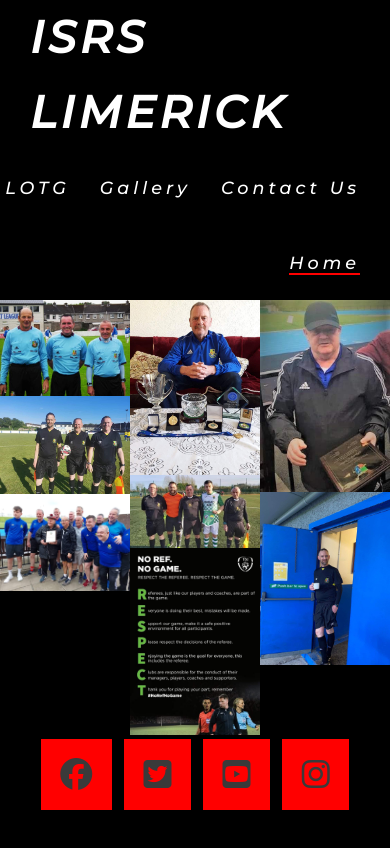
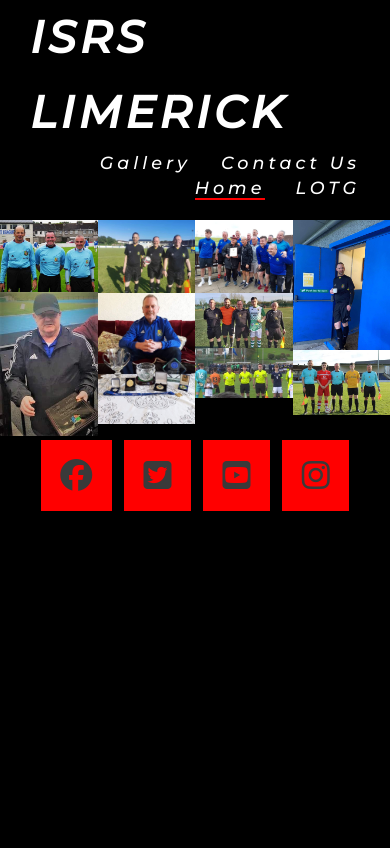
Before and after one commit to collopyg/ISRS-Limerick, a plain HTML site: page gallery.html in a window 390 px wide. Drawn offline with Linux system fonts and the light colour scheme.

Commit message:
Style menu area for screens 950px wide and down

```diff
--- a/assets/css/style.css
+++ b/assets/css/style.css
@@ -250,7 +250,7 @@ footer {
 #photos {
     clear: both;
     line-height: 0;
-    column-count: 3;
+    column-count: 4;
     column-gap: 0;
 }
 
@@ -291,3 +291,15 @@ footer {
         display: none;
     }
 }
+
+/* For medium screen sizes from 950px wide and down */
+@media screen and (max-width: 950px) {
+
+    #menu {
+        clear: left;
+        float: left;
+        margin-left: 30px;
+        margin-bottom: 20px;
+        line-height: 25px;
+    }
+}
--- a/gallery.html
+++ b/gallery.html
@@ -36,13 +36,14 @@
     </header>
     <section id="photos">
         <img src="assets/images/boys-match.jpg" alt="Three man team">
+        <img src="assets/images/paddy-award.jpg" alt="Life Achievment Award">
         <img src="assets/images/cup-final.jpg" alt="Cup Final">
+        <img src="assets/images/medals-galore.jpg" alt="Cup Final Medals">
         <img src="assets/images/joe-award.jpg" alt="Achievement Award">
-        <img src="assets/images/medals-galore.jpg" alt="Cup Final Medals">
         <img src="assets/images/munster-junior.jpg" alt="Munster Junior Cup">
-        <img src="assets/images/noref-nogame.jpg" alt="Respect">
-        <img src="assets/images/paddy-award.jpg" alt="Life Achievment Award">
+        <img src="assets/images/tom-match.jpg" alt="International">
         <img src="assets/images/tea-time.jpg" alt="Tea Break HaltTime">
+        <img src="assets/images/refs.jpg" alt="League Play Off">
     </section>
 
 
```
